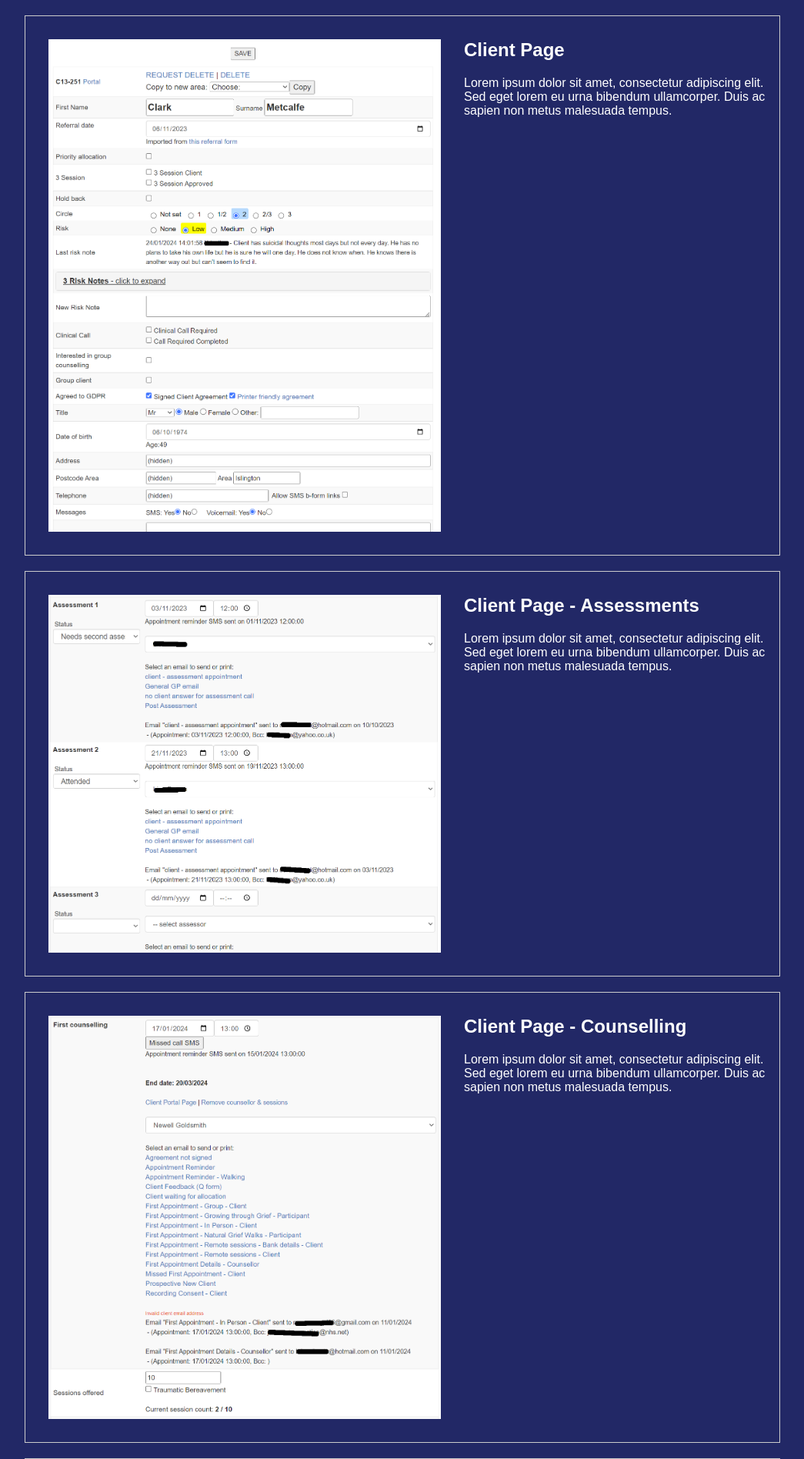
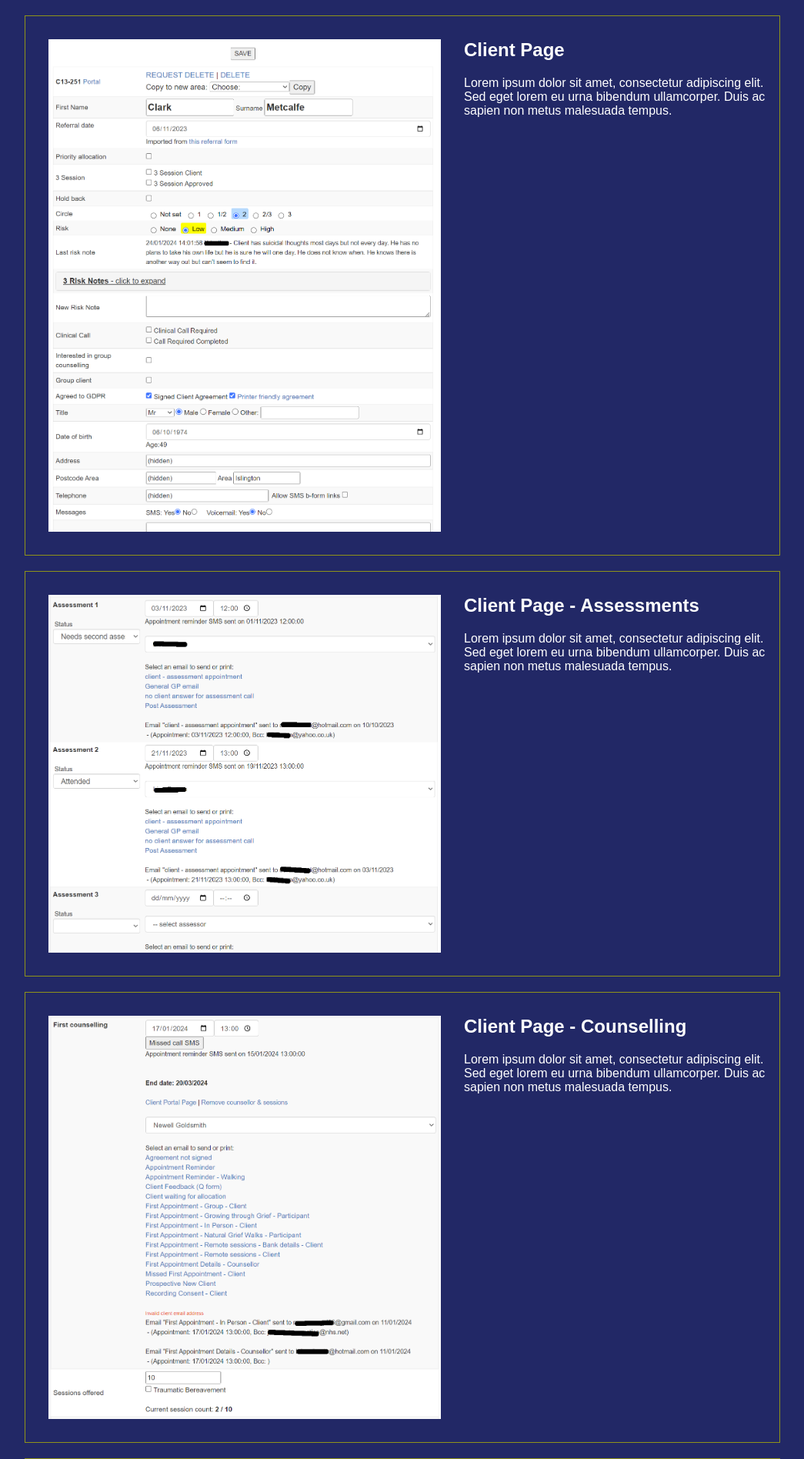
Before and after one commit to percygr/kindr_api, a PHP site: page /cms.html in a window 1280 px wide. Shown: the top 1896 px of the page at 77% size, without its empty margins (117-1162 px from the left). Run offline with PHP 8.4, Linux system fonts and the light colour scheme.

Commit message:
minor css changes

```diff
--- a/cms.css
+++ b/cms.css
@@ -25,7 +25,7 @@ body {
     width: 80%;
     /* Adjust as needed */
     margin-bottom: 20px;
-    border: 1px solid #ccc;
+    border: 1px solid #8f9319;
     padding: 10px;
     display: flex;
 }
```
